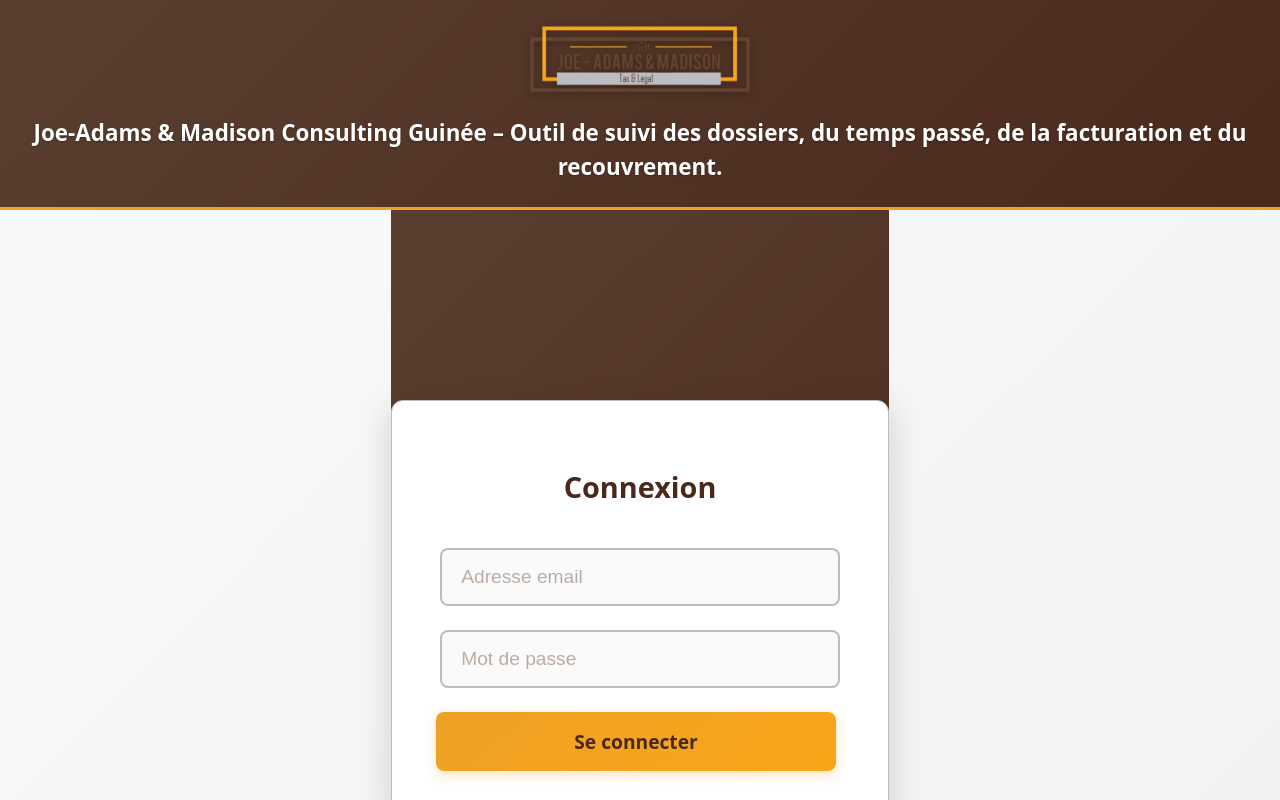
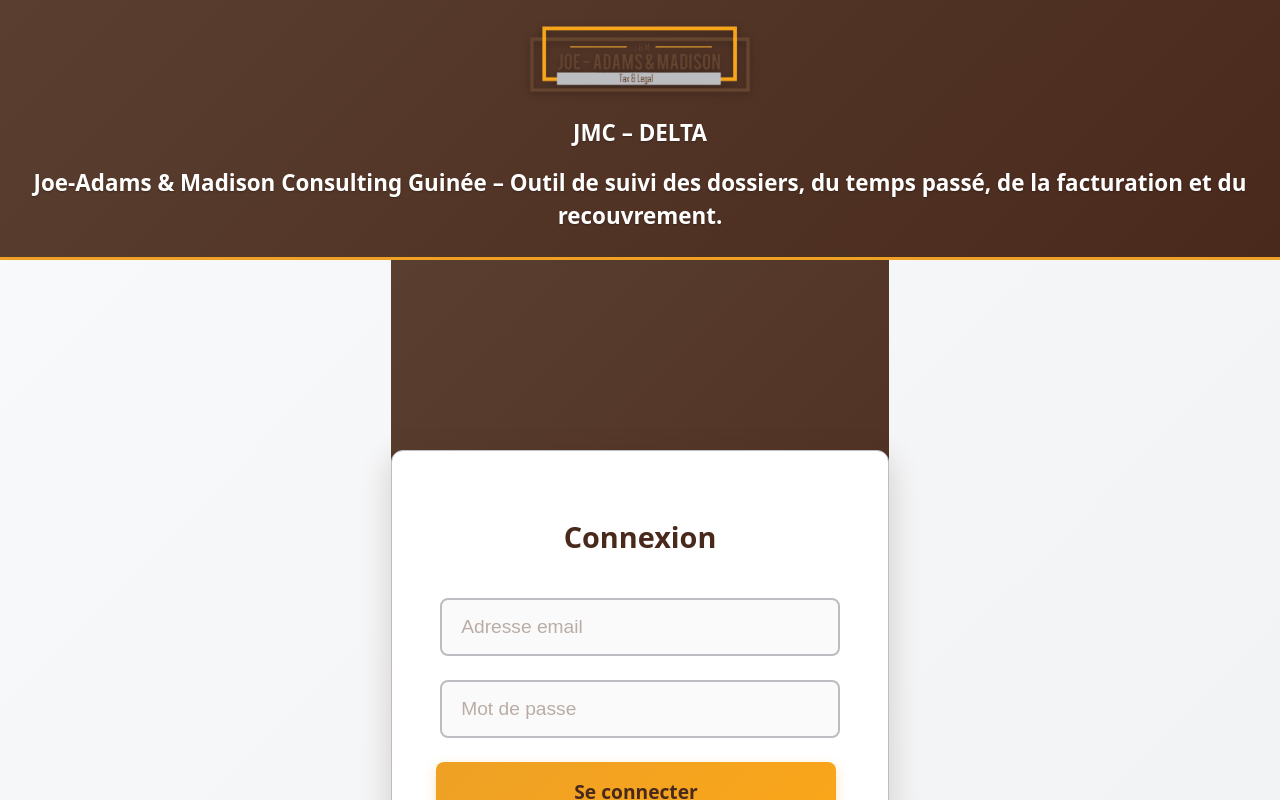
Before and after one commit to Rajo-Lahatra/JMC, a React (Vite) app: page / in a window 1280 px wide. Shown: the top 800 px of the page. Built offline with nearby package versions, Linux system fonts and the light colour scheme; no server answers.

Commit message:
correction titre

```diff
--- a/index.html
+++ b/index.html
@@ -3,7 +3,7 @@
   <head>
     <meta charset="UTF-8" />
     <meta name="viewport" content="width=device-width, initial-scale=1.0" />
-    <title>JMC Dashboard</title>
+    <title>JMC DELTA</title>
 
     <!-- Relier votre logo comme favicon -->
     <link rel="icon" type="image/png" href="/logo.png" />
--- a/src/App.tsx
+++ b/src/App.tsx
@@ -153,6 +153,9 @@
           className="App-logo"
         />
         <h1>
+          JMC – DELTA
+        </h1>
+        <h1>
           Joe-Adams &amp; Madison Consulting Guinée –
           Outil de suivi des dossiers, du temps passé, de la facturation et du recouvrement.
         </h1>
```
